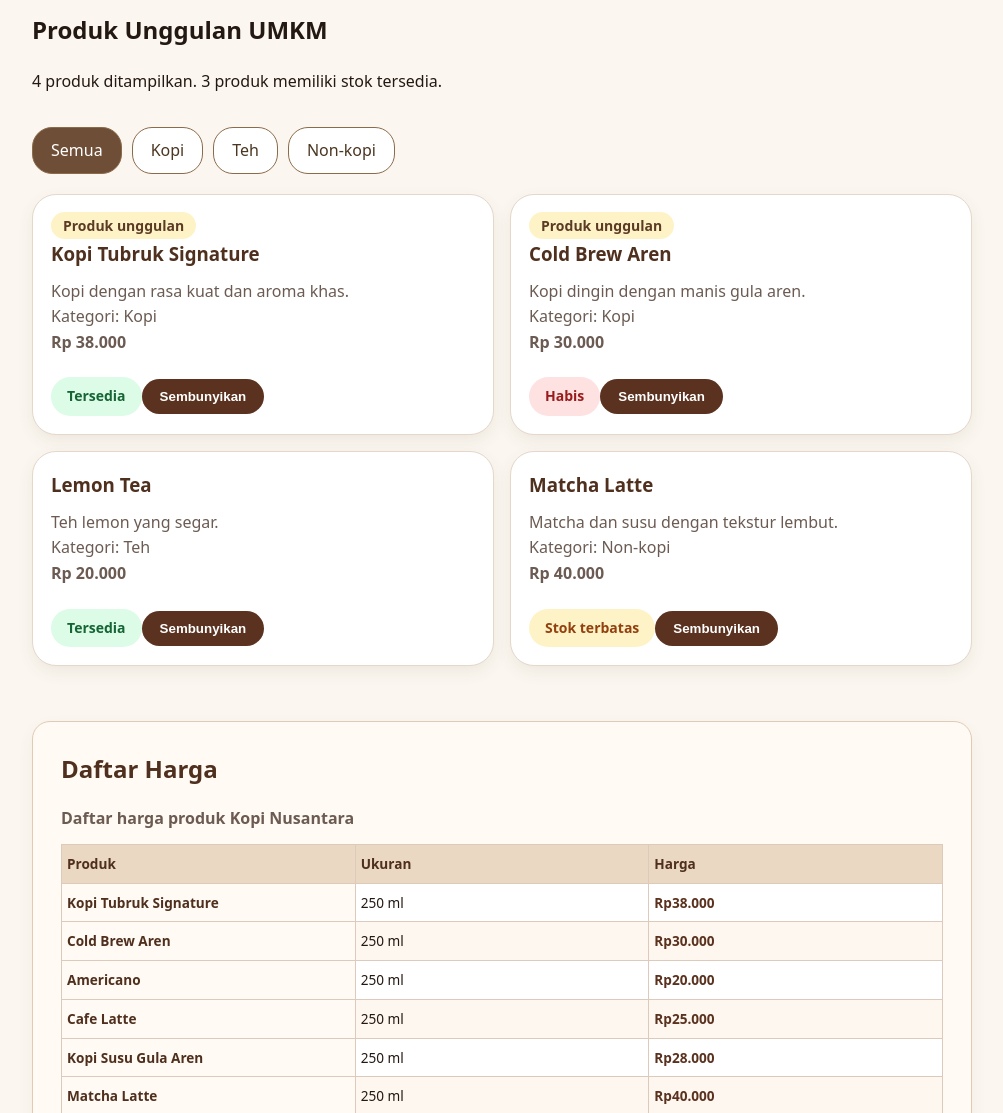
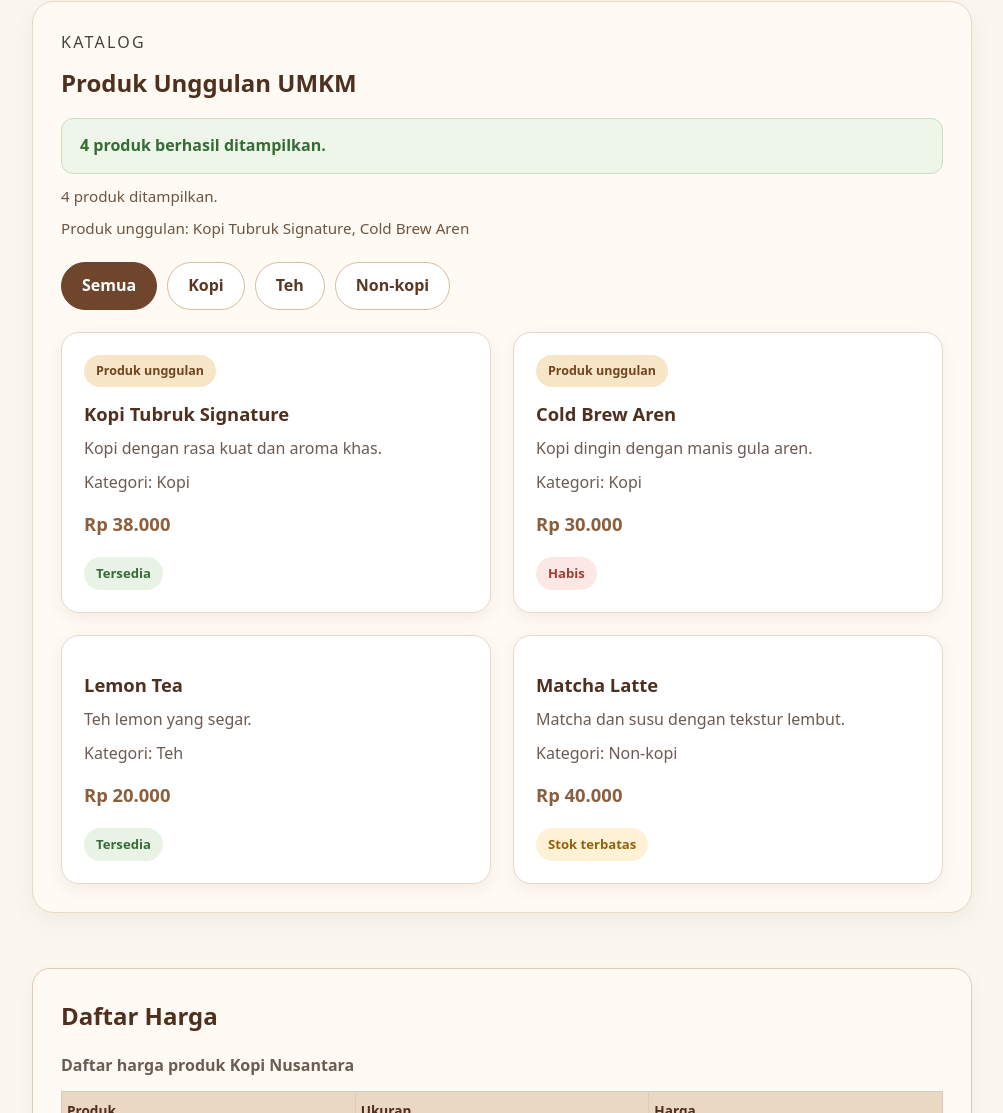
Before and after one commit to kanzazashn/website-umkm, a plain HTML site: page latihan-web-1-2/produk.html in a window 1280 px wide. Shown: the part 1664-2777 px from the top of the page, without its empty margins (138-1141 px from the left). Drawn offline with Linux system fonts and the light colour scheme.

Commit message:
feat: load product catalog from JSON

```diff
--- a/latihan-web-1-2/css/style.css
+++ b/latihan-web-1-2/css/style.css
@@ -2001,3 +2001,209 @@ fieldset label:last-child {
   color: #79543b;
   font-weight: 500;
 }
+
+
+/* ========================================
+   P13 - KATALOG ASYNC FETCH API
+   ======================================== */
+
+/* Area katalog */
+.product-section {
+  margin-top: 48px;
+  padding: 28px;
+  border: 1px solid #ead8c3;
+  border-radius: 22px;
+  background: #fffaf3;
+  box-shadow: 0 8px 24px rgba(80, 50, 30, 0.07);
+}
+
+.product-section .section-heading {
+  margin-bottom: 22px;
+}
+
+.product-section .section-heading h2 {
+  margin: 4px 0 12px;
+  color: #4f2f1d;
+}
+
+/* Status katalog */
+.catalog-status {
+  margin: 16px 0 10px;
+  padding: 14px 18px;
+  border: 1px solid #e5d2bd;
+  border-radius: 12px;
+  background: #fef3d9;
+  color: #684323;
+  font-weight: 700;
+}
+
+.catalog-status[data-state="loading"] {
+  background: #fef3d9;
+  color: #684323;
+  border-color: #e8c98f;
+}
+
+.catalog-status[data-state="success"] {
+  background: #edf6e9;
+  color: #356b35;
+  border-color: #c9dfc1;
+}
+
+.catalog-status[data-state="error"] {
+  background: #fff0ed;
+  color: #a33b30;
+  border-color: #edc1ba;
+}
+
+.catalog-status[data-state="empty"] {
+  background: #f5eee5;
+  color: #70543d;
+  border-color: #e2d2c0;
+}
+
+/* Ringkasan dan produk unggulan */
+#produk-ringkasan,
+#produk-unggulan {
+  margin: 8px 0;
+  color: #6b5543;
+  font-size: 0.95rem;
+}
+
+/* Tombol filter */
+.filter-bar {
+  display: flex;
+  flex-wrap: wrap;
+  gap: 10px;
+  margin: 22px 0;
+}
+
+.filter-button {
+  margin: 0;
+  padding: 10px 20px;
+  border: 1px solid #d8bda3;
+  border-radius: 999px;
+  background: #ffffff;
+  color: #5b3823;
+  font-weight: 700;
+  transition: 0.2s ease;
+}
+
+.filter-button:hover,
+.filter-button.is-active {
+  background: #6f452c;
+  color: #ffffff;
+  border-color: #6f452c;
+}
+
+/* Grid katalog dinamis */
+#produk-dinamis {
+  display: grid;
+  grid-template-columns: repeat(2, minmax(0, 1fr));
+  gap: 22px;
+  margin-top: 20px;
+}
+
+/* Kartu produk dinamis */
+#produk-dinamis .product-card {
+  min-width: 0;
+  border: 1px solid #e5d7ca;
+  border-radius: 18px;
+  background: #ffffff;
+  box-shadow: 0 5px 16px rgba(80, 50, 30, 0.07);
+  transition: transform 0.2s ease, box-shadow 0.2s ease;
+}
+
+#produk-dinamis .product-card:hover {
+  transform: translateY(-4px);
+  box-shadow: 0 10px 22px rgba(80, 50, 30, 0.12);
+}
+
+#produk-dinamis .product-content {
+  padding: 22px;
+}
+
+#produk-dinamis .product-content h3 {
+  margin: 12px 0 8px;
+  color: #4f2f1d;
+  font-size: 1.15rem;
+}
+
+#produk-dinamis .product-content p {
+  margin: 8px 0;
+  color: #6b5b52;
+}
+
+#produk-dinamis .product-content .price {
+  margin-top: 14px;
+  color: #8b5e3c;
+  font-size: 1.15rem;
+  font-weight: 800;
+}
+
+/* Badge produk unggulan */
+#produk-dinamis .product-badge {
+  display: inline-block;
+  padding: 6px 12px;
+  border-radius: 999px;
+  background: #f6e5c6;
+  color: #70451f;
+  font-size: 0.78rem;
+  font-weight: 800;
+}
+
+/* Status stok */
+#produk-dinamis .stock-badge {
+  display: inline-block;
+  margin-top: 10px;
+  padding: 6px 12px;
+  border-radius: 999px;
+  font-size: 0.82rem;
+  font-weight: 800;
+}
+
+#produk-dinamis .tersedia {
+  background: #e8f3e5;
+  color: #356b35;
+}
+
+#produk-dinamis .terbatas {
+  background: #fff1d6;
+  color: #95600b;
+}
+
+#produk-dinamis .habis {
+  background: #fbe8e5;
+  color: #a33b30;
+}
+
+/* Kondisi data kosong */
+#produk-dinamis .empty-state {
+  grid-column: 1 / -1;
+  margin: 0;
+  padding: 30px 20px;
+  border: 1px dashed #c9aa8d;
+  border-radius: 16px;
+  background: #f8efe5;
+  color: #70543d;
+  text-align: center;
+  font-weight: 700;
+}
+
+/* Responsif untuk HP */
+@media (max-width: 600px) {
+  .product-section {
+    padding: 18px;
+  }
+
+  #produk-dinamis {
+    grid-template-columns: 1fr;
+  }
+
+  .filter-bar {
+    gap: 8px;
+  }
+
+  .filter-button {
+    padding: 9px 15px;
+  }
+}
--- /dev/null
+++ b/latihan-web-1-2/data/products.json
@@ -0,0 +1,38 @@
+[
+  {
+    "id": "kopi-tubruk-signature",
+    "name": "Kopi Tubruk Signature",
+    "category": "Kopi",
+    "price": 38000,
+    "stock": 12,
+    "featured": true,
+    "description": "Kopi dengan rasa kuat dan aroma khas."
+  },
+  {
+    "id": "cold-brew-aren",
+    "name": "Cold Brew Aren",
+    "category": "Kopi",
+    "price": 30000,
+    "stock": 0,
+    "featured": true,
+    "description": "Kopi dingin dengan manis gula aren."
+  },
+  {
+    "id": "lemon-tea",
+    "name": "Lemon Tea",
+    "category": "Teh",
+    "price": 20000,
+    "stock": 8,
+    "featured": false,
+    "description": "Teh lemon yang segar."
+  },
+  {
+    "id": "matcha-latte",
+    "name": "Matcha Latte",
+    "category": "Non-kopi",
+    "price": 40000,
+    "stock": 3,
+    "featured": false,
+    "description": "Matcha dan susu dengan tekstur lembut."
+  }
+]
--- /dev/null
+++ b/latihan-web-1-2/js/catalog-api.js
@@ -0,0 +1,166 @@
+const DATA_URL = "data/products.json";
+
+const catalogStatus = document.querySelector("#catalog-status");
+const produkGrid = document.querySelector("#produk-dinamis");
+const produkRingkasan = document.querySelector("#produk-ringkasan");
+const produkUnggulan = document.querySelector("#produk-unggulan");
+const tombolFilter = document.querySelectorAll("[data-filter]");
+
+let products = [];
+let activeCategory = "Semua";
+
+// Format harga ke Rupiah
+const formatRupiah = (harga) =>
+  new Intl.NumberFormat("id-ID", {
+    style: "currency",
+    currency: "IDR",
+    maximumFractionDigits: 0
+  }).format(harga);
+
+// Menentukan status stok
+function statusStok(stok) {
+  if (stok === 0) {
+    return { label: "Habis", className: "habis" };
+  } else if (stok <= 5) {
+    return { label: "Stok terbatas", className: "terbatas" };
+  } else {
+    return { label: "Tersedia", className: "tersedia" };
+  }
+}
+
+// Mengatur status katalog
+function setStatus(state, message) {
+  catalogStatus.textContent = message;
+  catalogStatus.dataset.state = state;
+}
+
+// Membuat kartu produk
+function buatElemenProduk(product) {
+  const card = document.createElement("article");
+  card.classList.add("product-card");
+
+  const content = document.createElement("div");
+  content.classList.add("product-content");
+
+  if (product.featured) {
+    const badge = document.createElement("span");
+    badge.classList.add("product-badge");
+    badge.textContent = "Produk unggulan";
+    content.append(badge);
+  }
+
+  const title = document.createElement("h3");
+  title.textContent = product.name;
+
+  const description = document.createElement("p");
+  description.textContent = product.description;
+
+  const category = document.createElement("p");
+  category.textContent = "Kategori: " + product.category;
+
+  const price = document.createElement("p");
+  price.classList.add("price");
+  price.textContent = formatRupiah(product.price);
+
+  const stock = document.createElement("span");
+  const status = statusStok(product.stock);
+  stock.classList.add("stock-badge", status.className);
+  stock.textContent = status.label;
+
+  content.append(title, description, category, price, stock);
+  card.append(content);
+
+  return card;
+}
+
+// Membuat tampilan ketika produk kosong
+function createEmptyState() {
+  const empty = document.createElement("p");
+  empty.classList.add("empty-state");
+  empty.textContent = "Belum ada produk pada kategori ini.";
+  return empty;
+}
+
+// Menampilkan produk
+function renderProducts(items) {
+  produkGrid.replaceChildren();
+
+  if (items.length === 0) {
+    produkGrid.append(createEmptyState());
+    produkRingkasan.textContent = "0 produk ditemukan.";
+    produkUnggulan.textContent = "Tidak ada produk unggulan.";
+    setStatus("empty", "Request berhasil, tetapi data kosong.");
+    return;
+  }
+
+  items.forEach((product) => {
+    produkGrid.append(buatElemenProduk(product));
+  });
+
+  const featuredProducts = items.filter(
+    (product) => product.featured
+  );
+
+  produkRingkasan.textContent =
+    `${items.length} produk ditampilkan.`;
+
+  produkUnggulan.textContent =
+    featuredProducts.length > 0
+      ? "Produk unggulan: " +
+        featuredProducts.map((product) => product.name).join(", ")
+      : "Tidak ada produk unggulan pada kategori ini.";
+
+  setStatus("success", `${items.length} produk berhasil ditampilkan.`);
+}
+
+// Menerapkan filter kategori
+function applyFilter(category) {
+  activeCategory = category;
+
+  const filtered = category === "Semua"
+    ? products
+    : products.filter(
+        (product) => product.category === category
+      );
+
+  renderProducts(filtered);
+}
+
+// Mengambil data JSON
+async function loadProducts() {
+  try {
+    setStatus("loading", "Memuat data produk...");
+
+    const response = await fetch(DATA_URL);
+
+    if (!response.ok) {
+      throw new Error(`HTTP status ${response.status}`);
+    }
+
+    products = await response.json();
+
+    applyFilter(activeCategory);
+  } catch (error) {
+    produkGrid.replaceChildren();
+    produkRingkasan.textContent = "Data produk belum tersedia.";
+    produkUnggulan.textContent = "Produk unggulan belum dapat ditampilkan.";
+    setStatus("error", `Gagal memuat produk: ${error.message}`);
+    console.error("Kesalahan memuat katalog:", error);
+  }
+}
+
+// Mengaktifkan tombol filter
+tombolFilter.forEach((button) => {
+  button.addEventListener("click", (event) => {
+    tombolFilter.forEach((item) => {
+      item.classList.remove("is-active");
+    });
+
+    event.currentTarget.classList.add("is-active");
+
+    applyFilter(event.currentTarget.dataset.filter ?? "Semua");
+  });
+});
+
+// Menjalankan pemuatan data
+loadProducts();
--- a/latihan-web-1-2/produk.html
+++ b/latihan-web-1-2/produk.html
@@ -171,7 +171,18 @@
   <div class="section-heading">
     <p class="eyebrow">Katalog</p>
     <h2 id="produk-unggulan-title">Produk Unggulan UMKM</h2>
-    <p id="produk-status" class="produk-status">Produk belum dimuat.</p>
+
+    <p id="catalog-status" class="catalog-status" aria-live="polite">
+      Produk belum dimuat.
+    </p>
+
+    <p id="produk-ringkasan">
+      Menunggu data produk.
+    </p>
+
+    <p id="produk-unggulan">
+      Produk unggulan akan muncul setelah data dimuat.
+    </p>
   </div>
 
   <div class="filter-bar" aria-label="Filter kategori produk">
@@ -179,9 +190,9 @@
     <button type="button" class="filter-button" data-filter="Kopi">Kopi</button>
     <button type="button" class="filter-button" data-filter="Teh">Teh</button>
     <button type="button" class="filter-button" data-filter="Non-kopi">Non-kopi</button>
-</div>
+  </div>
 
-  <div id="produk-grid" class="product-grid" aria-live="polite"></div>
+  <div id="produk-dinamis" class="product-grid" aria-live="polite"></div>
 </section>
 <!-- TABEL HARGA -->
 <section aria-labelledby="harga-title" class="price-section">
@@ -258,6 +269,6 @@
       </p>
 </footer>
 <script src="js/script.js"></script>
-<script src="js/app.js" defer></script>
+<script type="module" src="js/catalog-api.js"></script>
 </body>
 </html>
```
